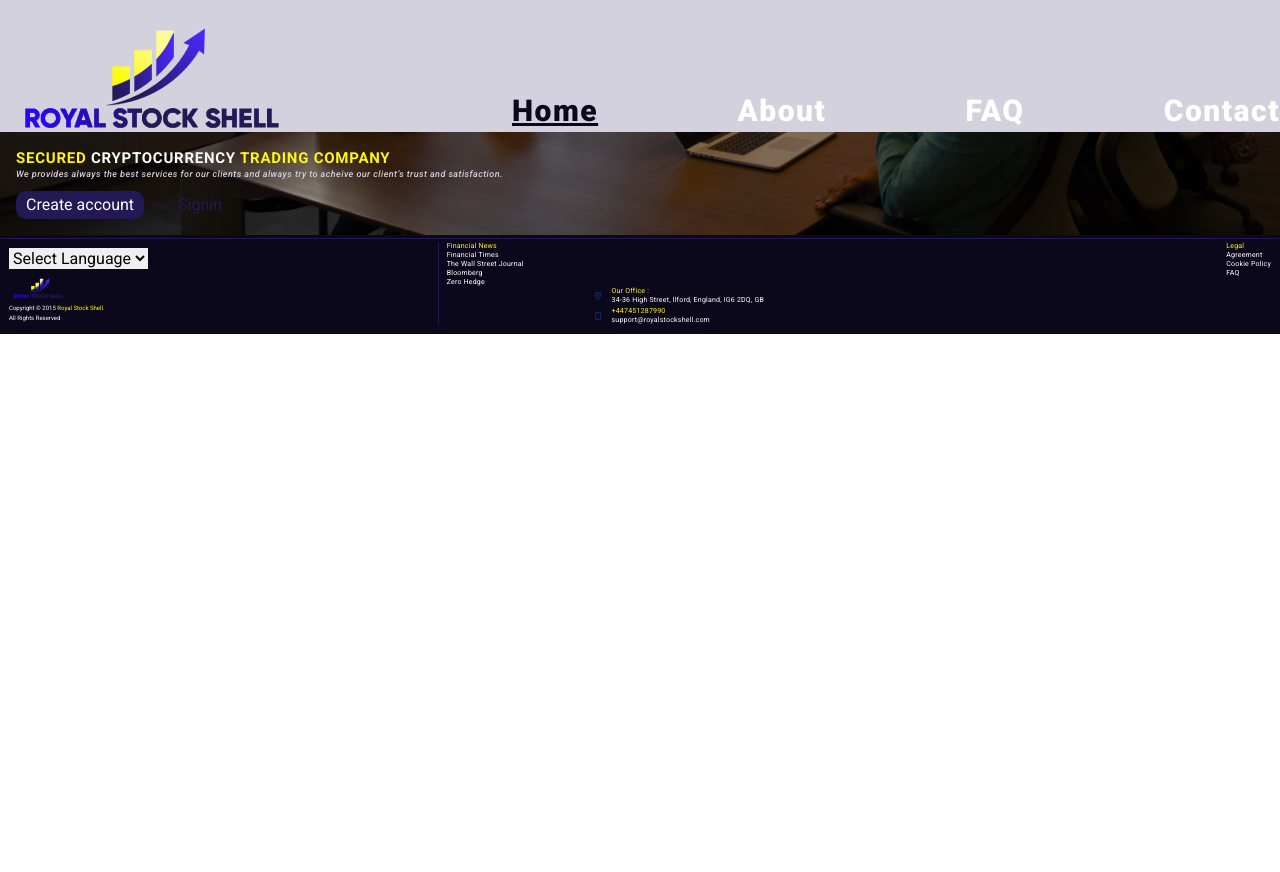
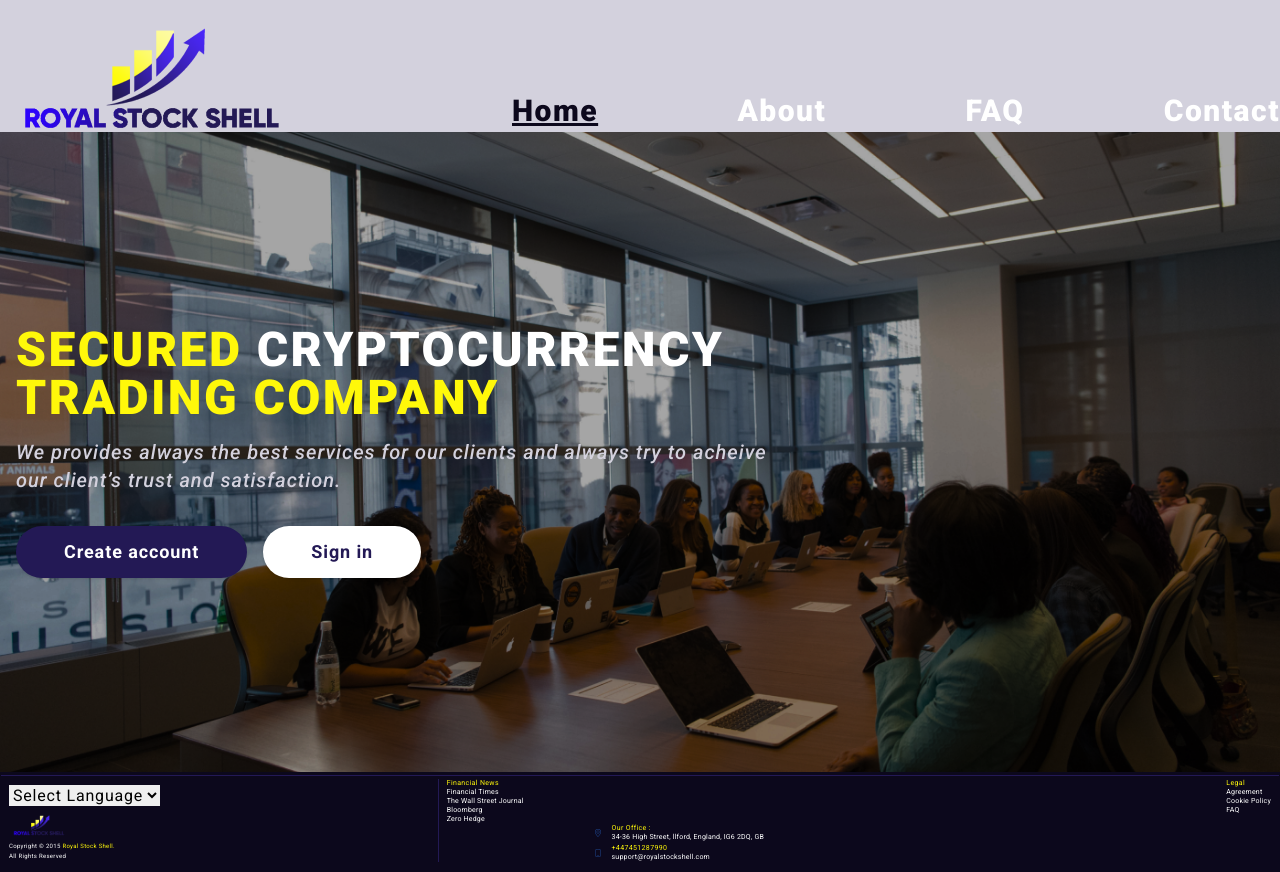
Before and after one commit to ikpeku/royal-stock, a React (Create React App) app: page / in a window 1280 px wide. Before the commit the page ends 800 px from the top, so only its background shows below. Built offline with nearby package versions, Linux system fonts and the light colour scheme.

Commit message:
adds banner section

```diff
--- a/src/index.scss
+++ b/src/index.scss
@@ -11,7 +11,7 @@
   outline: none;
   border: none;
   font-family: 'Roboto', sans-serif;
-
+  letter-spacing: 0.05em;
 }
 
 
--- a/src/pages/home/homeComponent/head/Head.jsx
+++ b/src/pages/home/homeComponent/head/Head.jsx
@@ -1,21 +1,51 @@
 import React from 'react';
-import "./Head.scss"
+// import "./Head.scss"
 import { Link } from 'react-router-dom';
+import HomeImage from '../../../../assets/home.png';
+
 
 
 const Head = () => {
     return (
-        <div id='head'>
-            <h3>SECURED <span>CRYPTOCURRENCY</span> TRADING COMPANY </h3>
-            <p>We provides always the best services for our clients  and always try
-                to acheive our client’s trust and satisfaction.
-            </p>
-            <div id='head-btn__holder'>
-                <Link to="/signup"><button>Create account</button></Link>
-                <Link to="/signin"><button>Signin</button></Link>
+    <section className="relative bg-white">
+        <img src={HomeImage} alt="Staff having a meeting" className="absolute inset-0 object-[75%] sm:object-[25%] object-cover w-full h-full" />
+
+        <div
+            className="hidden sm:block sm:inset-0 sm:absolute"></div>
+
+        <div className="relative max-w-screen-xl px-4 py-32 mx-auto lg:h-[80vh] lg:items-center lg:flex">
+            <div className="max-w-3xl text-center sm:text-left">
+                <h1 className="text-3xl font-extrabold sm:text-5xl tracking-[0.05em] text-[#FFF80A]">
+                    SECURED <span className="text-white">CRYPTOCURRENCY</span> TRADING COMPANY
+                </h1>
+
+                <p className="mt-4 italic sm:text-xl text-[#D3D1DD]">We provides always the best services for our clients  and always try
+                    to acheive our client’s trust and satisfaction.
+                </p>
+
+                <div className="flex flex-wrap gap-4 mt-8 text-center">
+                    <Link to="/signup" className="block w-full px-12 py-3 text-lg font-bold text-white rounded-[50px] shadow bg-[#231955] sm:w-auto focus:outline-none focus:ring-0 hover:invert-[.10]">
+                        <button>
+                            Create account
+                        </button>
+                    </Link>
+
+                    <Link to="/signin" className="block w-full px-12 py-3 text-lg font-bold bg-white rounded-[50px] shadow text-[#231955] sm:w-auto focus:outline-none focus:ring-0 hover:invert-[.10]">
+                        <button>
+                            Sign in
+                        </button>
+                    </Link>
+
+                </div>
             </div>
+        </div>
+    </section>
 
-        </div>
+
+
+
+
+
     )
 }
 
```
